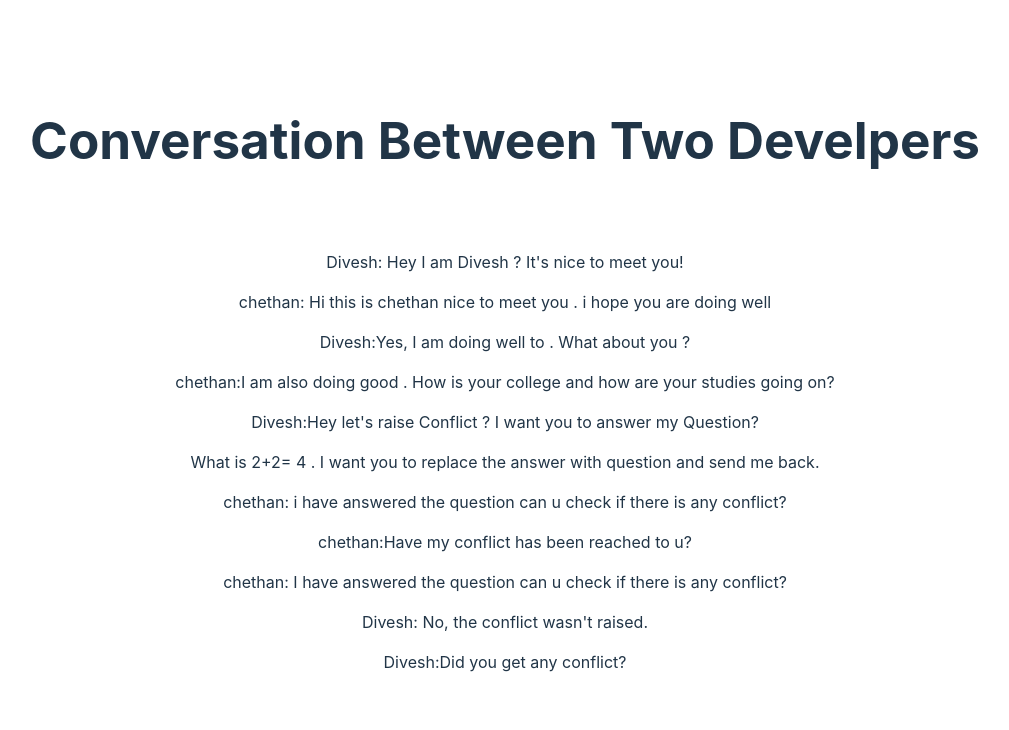
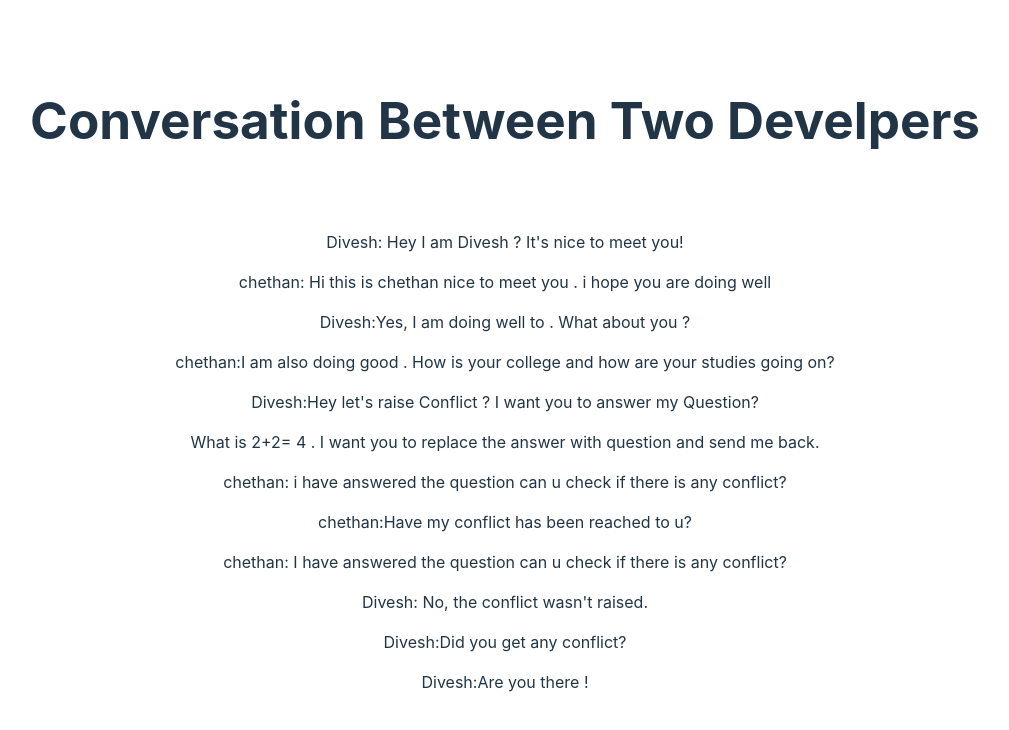
Before and after one commit to Dive-Dev/React_Git_Simulation, a React (Vite) app in the folder react-git-simulation/: page / in a window 1280 px wide. Shown: the top 730 px of the page, without its empty margins (135-1144 px from the left). Built offline with nearby package versions, Linux system fonts and the light colour scheme.

Commit message:
Checking whether the other developer is online ?

```diff
--- a/react-git-simulation/src/App.jsx
+++ b/react-git-simulation/src/App.jsx
@@ -17,6 +17,7 @@
             <p>chethan: I have answered the question can u check if there is any conflict?</p>
             <p>Divesh: No, the conflict wasn't raised.</p>
             <p>Divesh:Did you get any conflict?</p>
+            <p>Divesh:Are you there !</p>
         </div>
     </>
   )
```
